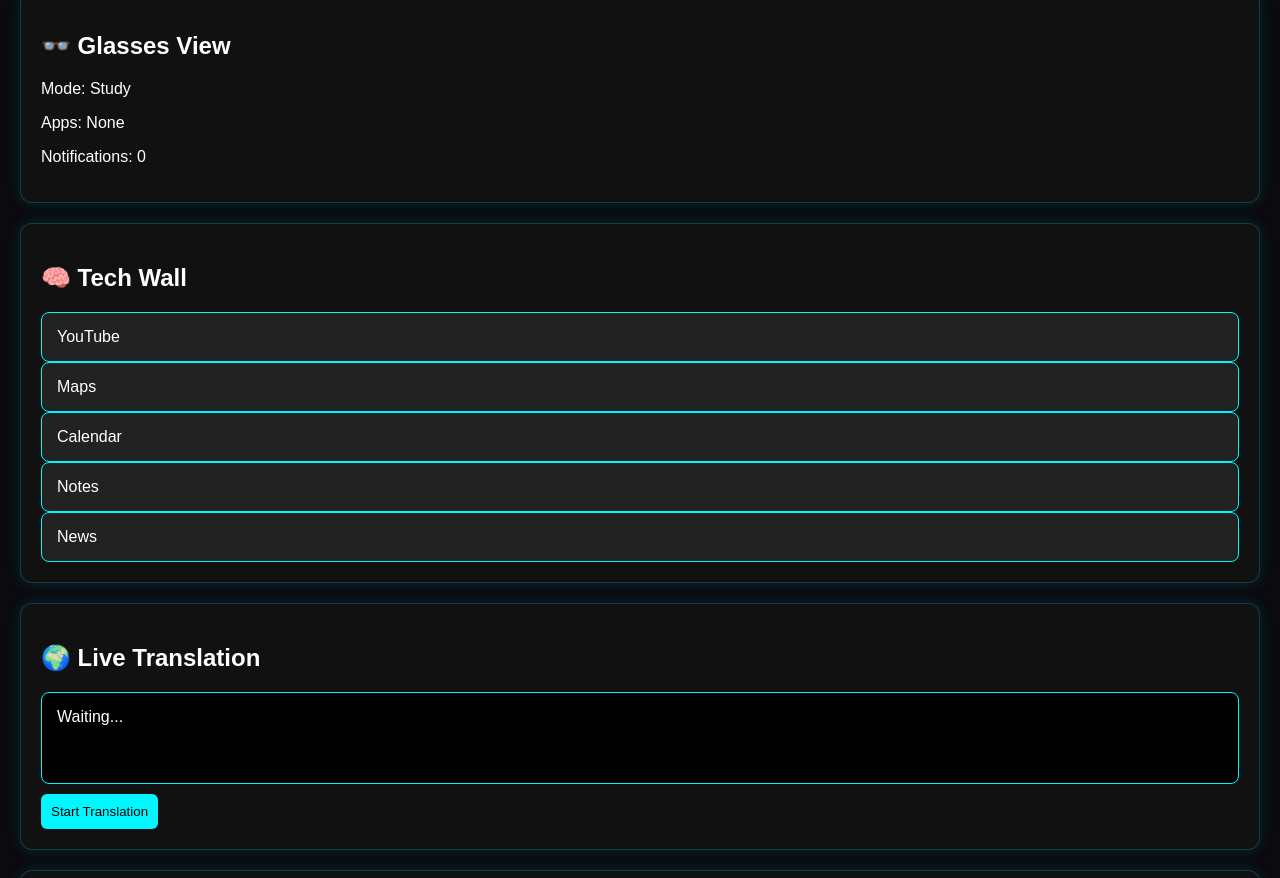
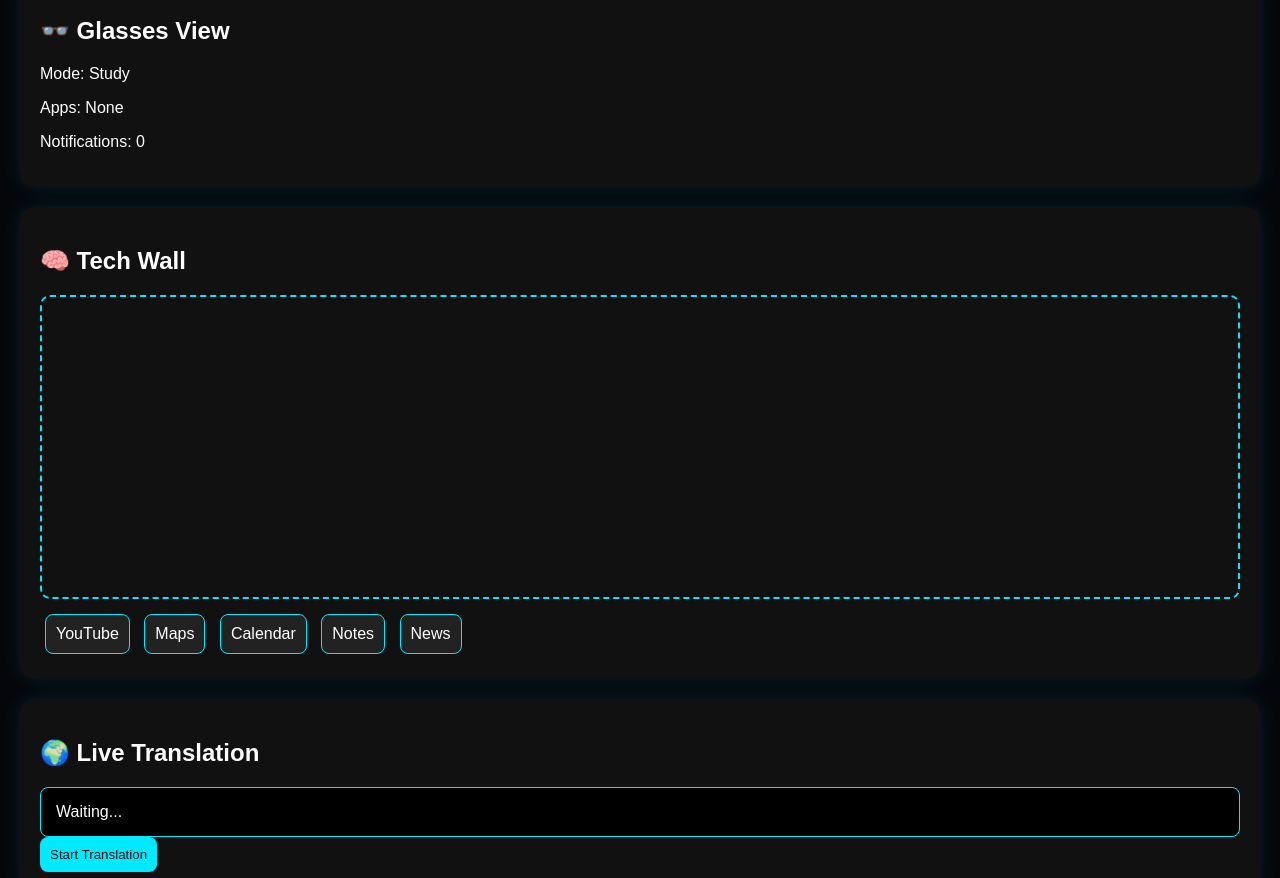
Before and after one commit to Drxp4ever/crspy-v1, a plain HTML site: page index.html in a window 1280 px wide. Shown: the part 723-1601 px from the top of the page. Drawn offline with Linux system fonts and the light colour scheme.

Commit message:
Update style.css

```diff
--- a/style.css
+++ b/style.css
@@ -1,63 +1,73 @@
 body {
+  background: #05060a;
+  color: white;
   font-family: Arial;
-  background: #0a0a0f;
-  color: white;
   margin: 0;
 }
 
 header {
   text-align: center;
   padding: 20px;
-  border-bottom: 1px solid #00f7ff;
+  border-bottom: 1px solid #00eaff;
 }
 
 .card {
   background: #111;
   margin: 20px;
   padding: 20px;
-  border-radius: 12px;
-  border: 1px solid #00f7ff33;
-  box-shadow: 0 0 15px #00f7ff22;
+  border-radius: 15px;
+  box-shadow: 0 0 20px #00eaff22;
   transition: 0.3s;
 }
 
 .card:hover {
-  box-shadow: 0 0 25px #00f7ff66;
+  box-shadow: 0 0 30px #00eaff88;
 }
 
 button {
-  background: #00f7ff;
+  background: #00eaff;
   border: none;
   padding: 10px;
-  margin-top: 10px;
+  border-radius: 8px;
   cursor: pointer;
-  border-radius: 6px;
 }
 
 button:hover {
-  background: #00cfd6;
+  background: #00c0d0;
 }
 
 /* TECH WALL */
 #wall {
-  display: flex;
-  gap: 10px;
-  flex-wrap: wrap;
+  position: relative;
+  height: 300px;
+  border: 2px dashed #00eaff;
+  border-radius: 10px;
+  overflow: hidden;
+}
+
+/* APP BAR */
+#appBar {
+  margin-top: 10px;
 }
 
 .app {
-  padding: 15px;
+  display: inline-block;
+  padding: 10px;
+  margin: 5px;
   background: #222;
   border-radius: 8px;
   cursor: grab;
-  border: 1px solid #00f7ff;
-  transition: 0.3s;
+  border: 1px solid #00eaff;
 }
 
-.app:hover {
-  transform: scale(1.1);
-  background: #00f7ff;
+/* WALL ITEMS */
+.wallItem {
+  position: absolute;
+  padding: 15px;
+  background: #00eaff;
   color: black;
+  border-radius: 10px;
+  cursor: move;
 }
 
 /* TRANSLATION */
@@ -65,6 +75,18 @@ button:hover {
   background: black;
   padding: 15px;
   border-radius: 8px;
-  border: 1px solid #00f7ff;
-  min-height: 60px;
+  border: 1px solid #00eaff;
 }
+
+/* NOTIFICATIONS */
+#notifications {
+  display: flex;
+  flex-direction: column;
+  gap: 5px;
+}
+
+.notification {
+  background: #222;
+  padding: 10px;
+  border-radius: 5px;
+}
```
